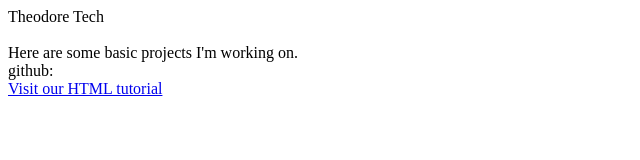
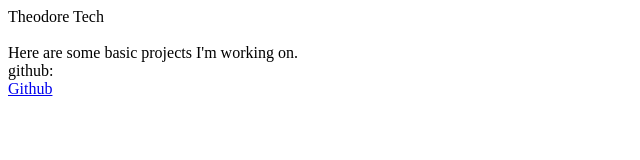
Before and after one commit to TheodorePages/mainPage, a plain HTML site: page index.html in a window 1280 px wide. Shown: the whole page, without its empty margins (0-640 px from the left). Drawn offline with Linux system fonts and the light colour scheme.

Commit message:
Update index.html

```diff
--- a/index.html
+++ b/index.html
@@ -3,4 +3,4 @@ Theodore Tech
 Here are some basic projects I'm working on.
 <br>
 github: <br>
-<a href="http://github.com/TheodorePages/">Visit our HTML tutorial</a>
+<a href="http://github.com/TheodorePages/">Github</a>
```
